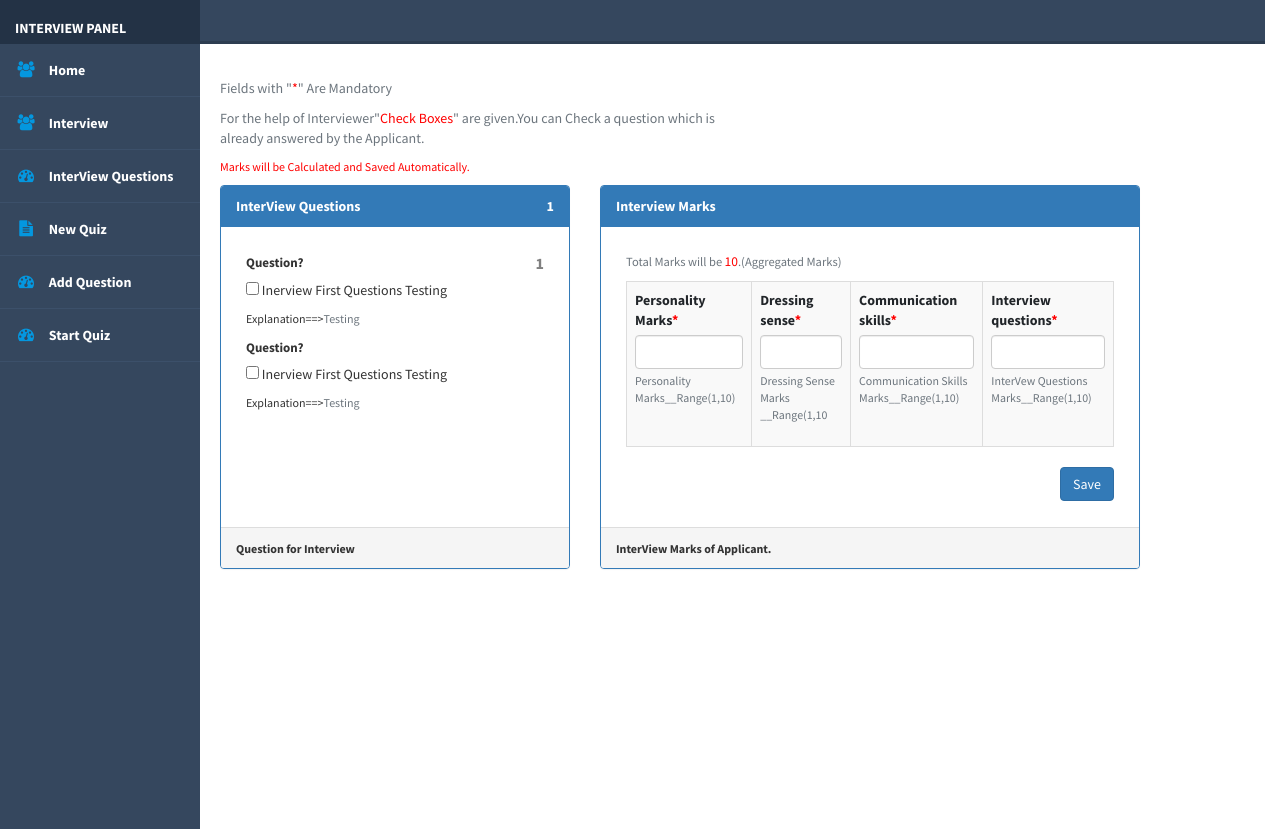
After one commit to zainulhassan12/TSA-zain, a Django app: page /inter/StartInterview/1 in a window 1280 px wide. The commit adds this page. Shown: the top 829 px of the page. Run offline with Django 3.2, Linux system fonts and the light colour scheme; data comes from the database, SQL or seed files in the repository; lists and menus that the app fills with data are empty; some libraries are stand-ins or nearby versions.

Commit message:
"Creation of InterView pannel desinging Models and Woking also testing of these with Questions for Quiz Also"

```diff
--- a/InterviewPanel/Forms.py
+++ b/InterviewPanel/Forms.py
@@ -50,7 +50,8 @@ class QuizForm(forms.ModelForm):
     class Meta:
         model = Quiz
         fields = [
-            'title', 'description', 'Instructions', 'url', 'category', 'answers_at_end', 'single_attempt', 'success_text',
+            'title', 'description', 'Instructions', 'url', 'category', 'answers_at_end', 'single_attempt',
+            'success_text',
             'fail_text'
 
         ]
@@ -98,6 +99,39 @@ class AddingNewQuestions(forms.Form):
         ]
 
 
+class InterviewForm(forms.ModelForm):
+    Personality = forms.IntegerField(max_value=10, min_value=0, widget=forms.NumberInput(),
+                                     help_text="Personality Marks__Range(1,10)",
+                                     label="Personality Marks")
+    Dressing_Sense = forms.IntegerField(max_value=10, min_value=0, help_text="Dressing Sense Marks __Range(1,10",
+                                        widget=forms.NumberInput())
+    Communication_Skills = forms.IntegerField(max_value=10, min_value=0,
+                                              help_text="Communication Skills Marks__Range(1,10)",
+                                              widget=forms.NumberInput())
+    InterView_Questions = forms.IntegerField(max_value=10, min_value=0,
+                                             help_text="InterVew Questions  Marks__Range(1,10)",
+                                             widget=forms.NumberInput())
+    total_marks_for_interview = forms.FloatField(required=False)
+
+    class Meta:
+        model = InterviewModel
+        fields = [
+            'user', 'Personality', 'Dressing_Sense', 'Communication_Skills', 'InterView_Questions',
+            'total_marks_for_interview'
+        ]
+
+
+class InterQuestion(forms.ModelForm):
+    Question = forms.CharField(widget=forms.TextInput(), help_text="Question To Ask in Interview", )
+    Explanation = forms.CharField(widget=forms.Textarea(attrs={'rows': 4, }),
+                                  help_text="Explanation For Question")
+
+    class Meta:
+        model = InterviewQuestions
+        fields = [
+            'Question', 'Explanation',
+        ]
+
 # class Add_Questions_to_Quiz(forms.ModelForm):
 #     queryset = Questions.objects.all()
 #     question = forms.ModelMultipleChoiceField(label="Select Available Questions",
--- a/InterviewPanel/admin.py
+++ b/InterviewPanel/admin.py
@@ -3,7 +3,7 @@ from django.contrib import admin
 from django.contrib.admin.widgets import FilteredSelectMultiple
 from django.utils.translation import ugettext_lazy as _
 
-from .models import Questions, Quiz, Category, Answers
+from .models import Questions, Quiz, Category, Answers, InterviewModel, InterviewQuestions
 
 
 # Register your models here.
@@ -70,3 +70,5 @@ class QuestionAdmin(admin.ModelAdmin):
 admin.site.register(Quiz, QuizAdmin)
 admin.site.register(Category, CategoryAdmin)
 admin.site.register(Questions, QuestionAdmin)
+admin.site.register(InterviewModel)
+admin.site.register(InterviewQuestions)
--- /dev/null
+++ b/InterviewPanel/templates/StartInterview.html
@@ -0,0 +1,102 @@
+{%extends 'basic4.html'%}
+{%load static%}
+{%load crispy_forms_tags%}
+{%block page%}
+<link rel="stylesheet" href="https://maxcdn.bootstrapcdn.com/bootstrap/3.4.1/css/bootstrap.min.css">
+<script src="https://maxcdn.bootstrapcdn.com/bootstrap/3.4.1/js/bootstrap.min.js"></script>
+
+{%endblock%}
+{%block css%}
+.scrollable {
+height:300px;
+overflow-y: scroll;
+}
+{%endblock%}
+{%block body%}
+<!--	{%crispy InterviewForm%}-->
+<div class="container">
+	<div class="row">
+		<div class="col-md-2"></div>
+		<div class="col-md-6">
+			<p class="text-muted">Fields with "<span style="color:red">*</span>" Are Mandatory</p>
+<!--			<p class="text-muted" style="font-size:14px">This is the interview page.Questions set for interview are on-->
+<!--				left side & Evaluation panel is on right.</p>-->
+			<p class="text-muted">For the help of Interviewer"<span style="color:red">Check Boxes</span>" are given.You
+				can Check a question which is already answered by the Applicant.
+				</p>
+			<p class="" style="font-size:12px;color:red">Marks will be Calculated and Saved Automatically.</p>
+		</div>
+	</div>
+	<div id="d1" class="row">
+		<div class="col-md-2">
+		</div>
+		<div class="col-md-4">
+
+			<div class="panel panel-primary">
+				<div class="panel-heading"><b>InterView Questions</b>
+					<p class="float-right"><b>{{name}}</b></p>
+				</div>
+				<div class="panel-body scrollable">
+					<div class="col" style="padding:10px">
+						<p class="float-right" style="font-size:16px;color:gray"><b>{{name}}</b></p>
+
+						{%for q in Questions%}
+						<label style="font-size:13px">Question?</label>
+						<br>
+						<p><input type="checkbox" value="{{q.Question}}"/> {{q.Question}}</p>
+
+						<p style="font-size:12px">Explanation==><span class="text-muted">{{q.Explanation}}</span></p>
+						{%endfor%}
+					</div>
+				</div>
+				<div class="panel-footer"><b>
+					<span style="font-size:12px">Question for Interview</span></b>
+					<br>
+					<span style="font-size:11px"></span>
+				</div>
+			</div>
+		</div>
+		<div class="col-md-6">
+			<div class="panel panel-primary">
+				<div class="panel-heading"><b>Interview Marks</b>
+				</div>
+				<div class="panel-body scrollable">
+					<div class="col" style="padding:10px">
+						<form method="post">
+							{%csrf_token%}
+							<p class="text-muted" style="font-size:12.5px">Total Marks will be <span
+									style="color:red;font-size:13.5px">10</span>.(Aggregated Marks)</p>
+							<table class="table table-bordered table-striped">
+								<!--				<thead class="thead-light">-->
+								<!--				<tr>-->
+								<!--					<th>Personality Marks</th>-->
+								<!--					<th>Dressing Sense</th>-->
+								<!--					<th>Communication Skills</th>-->
+								<!--					<th>InterView Questions</th>-->
+								<!--				</tr>-->
+								<!--				</thead>-->
+								<tbody>
+								<tr>
+									<th>{{InterviewForm.Personality|as_crispy_field}}</th>
+									{{InterviewForm.errors}}
+									<th>{{InterviewForm.Dressing_Sense|as_crispy_field}}</th>
+									<th>{{InterviewForm.Communication_Skills|as_crispy_field}}</th>
+									<th>{{InterviewForm.InterView_Questions|as_crispy_field}}</th>
+								</tr>
+								</tbody>
+							</table>
+							<button type="submit" class="btn btn-primary float-right  ">Save</button>
+						</form>
+					</div>
+				</div>
+				<div class="panel-footer"><b>
+					<span style="font-size:12px">InterView Marks of Applicant. </span></b>
+					<br>
+					<!--					<span style="font-size:11px">Select one to see related information</span>-->
+				</div>
+			</div>
+		</div>
+
+	</div>
+</div>
+{%endblock%}
--- a/InterviewPanel/templates/home.html
+++ b/InterviewPanel/templates/home.html
@@ -41,7 +41,7 @@
 				<div class="card" style="width:90px;height:90px">
 					<img class="card-img-top" src="{% static 'images/icons/Homes.png'%}" alt="Card image">
 					<div class="card-body">
-						<a class="stretched-link " href="{%url 'InterviewPanel:interhome'%}"></a>
+						<a class="stretched-link " href="{%url 'InterviewPanel:InterviewHome'%}"></a>
 						<p class="text-muted">Home</p>
 					</div>
 				</div>
--- a/InterviewPanel/templates/interview.html
+++ b/InterviewPanel/templates/interview.html
@@ -36,6 +36,7 @@ overflow-y: scroll;
 							   href="{%url 'InterviewPanel:UserForInterview' slug=u.username%}">Grades</a>
 							<a class="btn btn-primary btn-sm" onclick="fun()"
 							   href="{%url 'InterviewPanel:UserApplication' slug=u.id%}">Application</a>
+							<a href="{%url 'InterviewPanel:StartInterview' slug=u.username%}" class="btn btn-primary btn-sm ml-auto" onclick="">StartInterview</a>
 							{%endfor%}
 						</ul>
 					</div>
--- a/InterviewPanel/urls.py
+++ b/InterviewPanel/urls.py
@@ -10,7 +10,7 @@ app_name = 'InterviewPanel'
 urlpatterns = [
     url(r'^jsi18n/$', django_views.i18n.JavaScriptCatalog.as_view(), name='jsi18n'),
 
-    path('', views.interhome, name='interhome'),
+    path('', views.InterviewHome, name='InterviewHome'),
     path('Quiz/', views.QuizAddingView, name='quiz'),
 
     path('AddQuestion/', views.QuestionAndAnswers, name='AddQuestionsWithAnswers'),
@@ -18,6 +18,8 @@ urlpatterns = [
     path('<slug:slug>', QuizDetailView.as_view(), name="DetailQuiz"),
     path('ViewQuiz/', QuizListView.as_view(), name="ViewQuiz"),
     path('StartQuiz/<slug:slug>', views.StartQuiz, name="StartQuiz"),
+    path('StartInterview/<slug:slug>',views.StartInterview, name="StartInterview"),
+    path('InterviewQuestions/',views.SaveInterviewQuestions,name="InterQuestions"),
     path('interview/', views.InterViewConducting, name="startInterview"),
     path('UserRecord/<slug:slug>', views.getDetails,name="UserForInterview"),
     path('UserApplication/<slug:slug>', views.getapplication,name="UserApplication"),
--- a/InterviewPanel/views.py
+++ b/InterviewPanel/views.py
@@ -11,13 +11,13 @@ from django.views.decorators.csrf import csrf_exempt
 from django.views.generic import ListView, DetailView
 
 from UserViews.models import canAccess, Application
-from .Forms import QuizForm, AddingNewQuestions
+from .Forms import QuizForm, AddingNewQuestions, InterviewForm, InterQuestion
 # Create your views here.
-from .models import Answers, Quiz, Questions
+from .models import Answers, Quiz, Questions, InterviewQuestions
 
 
 @staff_member_required
-def interhome(request):
+def InterviewHome(request):
     return render(request, "home.html", )
 
 
@@ -94,7 +94,7 @@ def QuestionAndAnswers(request):
     context = {
         'form': form
     }
-    return render(request, "MasterDetail.html", context)
+    return render(request, "MasterDetailQuiz_Questions.html", context)
 
 
 def check_true(IsTrue):
@@ -183,6 +183,46 @@ def getapplication(request, slug):
     }
     return render(request, "app.html", context)
 
+
+def StartInterview(request, slug):
+    questions_set = list(InterviewQuestions.objects.all().values())
+    if request.method == 'POST':
+        form1 = InterviewForm(request.POST)
+        if form1.is_valid():
+            print("hsdjasgh")
+            s = form1.save(commit=False)
+            s.user = User.objects.get(username=slug)
+            s.total_marks_for_interview = (s.Personality + s.Dressing_Sense + s.Communication_Skills +
+                                           s.InterView_Questions) / 40 * 10
+            s.save()
+            print(s.total_marks_for_interview)
+            messages.success(request, "Interview Results are Saved")
+            return redirect('/inter/interview/')
+        else:
+            print(form1.errors)
+
+    else:
+        form1 = InterviewForm()
+    context = {
+        'InterviewForm': form1,
+        'Questions': questions_set,
+        'name': slug
+    }
+    return render(request, "StartInterview.html", context)
+
+
+def SaveInterviewQuestions(request):
+    if request.method == 'POST':
+        form = InterQuestion(request.POST)
+        if form.is_valid():
+            form.save()
+            messages.success(request, "Saved Successfully!!", extra_tags="success")
+    else:
+        form = InterQuestion()
+    context = {
+        "InterviewQuestions": form
+    }
+    return render(request, "QuestionForInterview.html", context)
 # @staff_member_required
 # def Add_Questions(request):
 #     if request.method == 'POST':
--- a/UserViews/templates/UserViews/ApplicationForm.html
+++ b/UserViews/templates/UserViews/ApplicationForm.html
@@ -288,7 +288,7 @@ color:red;
 				<div class="col-md-4">
 					<div class="card">
 						<h5>Matric Result</h5>
-						<p class="text-muted" style="font-size:12px">Try to Paste PDF file for Best practices</p>
+						<p class="text-muted" style="font-size:12px;color:red;"><span style="color:red">Try to Paste PDF file for Best practices</span></p>
 						<hr>
 						<p>{{application.Matrics_Result}}</p>
 					</div>
@@ -296,7 +296,7 @@ color:red;
 				<div class="col-md-4">
 					<div class="card">
 						<h5>Intermediate Result</h5>
-						<p class="text-muted" style="font-size:12px">Try to Paste PDF file for Best practices</p>
+						<p class="text-muted" style="font-size:12px;color:red;"><span style="color:red">Try to Paste PDF file for Best practices</span></p>
 						<hr>
 						<p>{{application.Intermediate_result}}</p>
 					</div>
@@ -304,7 +304,7 @@ color:red;
 				<div class="col-md-4">
 					<div class="card">
 						<h5>Graduation Result</h5>
-						<p class="text-muted" style="font-size:12px">Try to Paste PDF file for Best practices</p>
+						<p class="text-muted" style="font-size:12px;color:red;"><span style="color:red">Try to Paste PDF file for Best practices</span></p>
 						<hr>
 						<p>{{application.Graduations_result}}</p>
 					</div>
--- a/templates/basic4.html
+++ b/templates/basic4.html
@@ -299,7 +299,16 @@
 		height: 300px;
 		border: 1px solid #ddd;
 		}
+		.asteriskField{
+		color:red;
+		}
+		.abc{
+		border-style: outset;
+		border-radius:12px;
+		margin-top:1%;
+		padding:1%
 
+		}
 		{%block css%}
 
 		{%endblock%}
@@ -314,6 +323,8 @@
 	{%block headscript%}
 
 	{%endblock%}
+
+
 
 
 	</script>
@@ -353,14 +364,21 @@
 				<ul>
 
 					<li>
-						<a href="{%url 'InterviewPanel:interhome'%}">
+						<a href="{%url 'InterviewPanel:InterviewHome'%}">
 							<span><i class="fa fa-group"></i></span>
 							<span>Home</span>
 						</a>
-					</li><li>
+					</li>
+					<li>
 						<a href="{%url 'InterviewPanel:startInterview'%}">
 							<span><i class="fa fa-group"></i></span>
 							<span>Interview</span>
+						</a>
+					</li>
+					<li>
+						<a href="{%url 'InterviewPanel:InterQuestions'%}">
+							<span><i class="fa fa-tachometer"></i></span>
+							<span>InterView Questions</span>
 						</a>
 					</li>
 					<li>
@@ -376,6 +394,7 @@
 							<span>Add Question</span>
 						</a>
 					</li>
+
 					<!--					<li>-->
 					<!--						<a href="">-->
 					<!--							<span><i class="fa fa-tachometer"></i></span>-->
@@ -391,6 +410,7 @@
 							<span>Start Quiz</span>
 						</a>
 					</li>
+
 				</ul>
 			</nav>
 		</div>
@@ -405,6 +425,8 @@
 <script>
 	{%block script%}
 	{%endblock%}
+
+
 </script>
 <script src="https://ajax.googleapis.com/ajax/libs/jquery/3.5.1/jquery.min.js"></script>
 <script src="https://cdn.jsdelivr.net/npm/popper.js@1.16.0/dist/umd/popper.min.js"
```
Also changed, not shown: InterviewPanel/models.py (+45 -0 lines), InterviewPanel/templates/QuestionForInterview.html (added, +33 -0 lines), UserViews/templates/UserViews/Userindex.html (+63 -32 lines), UserViews/views.py (+13 -11 lines), InterviewPanel/templates/MasterDetailQuiz_Questions.html (renamed from InterviewPanel/templates/MasterDetail.html), db.sqlite3. Lines whose indentation alone changed are shown as unchanged.
